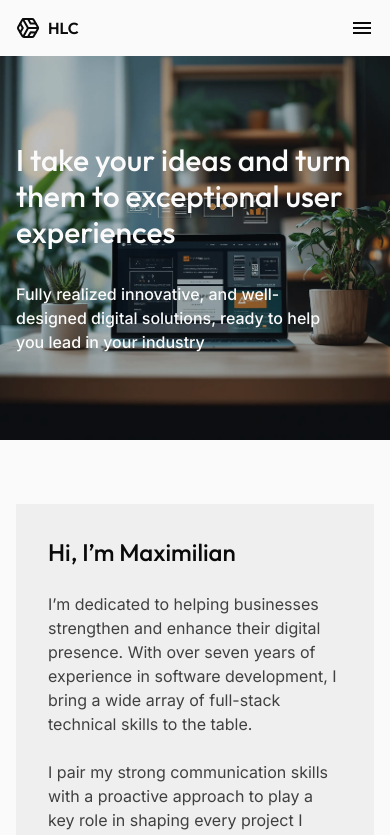
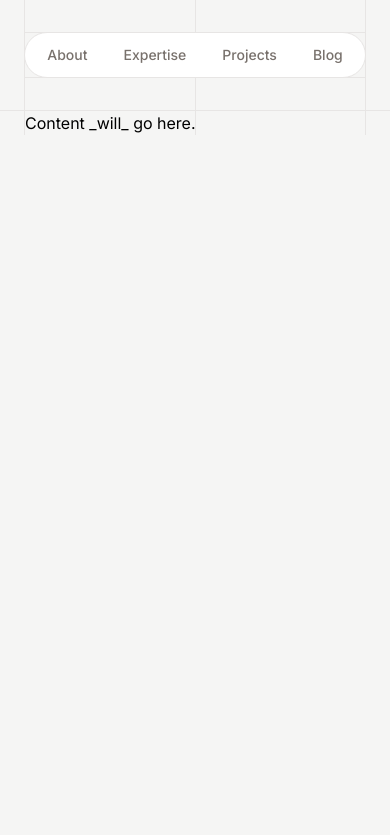
Before and after one commit to maxhves/hvesser-lewis-consulting-site, a Next.js app: page / in a window 390 px wide. Shown: the top 835 px of the page. Built offline with nearby package versions, Linux system fonts and the light colour scheme.

Commit message:
Updated navigation bar.

```diff
--- a/src/app/home/components/home-footer.tsx
+++ b/src/app/home/components/common/footer.tsx
@@ -29,7 +29,7 @@ const siteLinks = [
 
 //region Entry
 
-export default function HomeFooter() {
+export default function Footer() {
   return (
     <footer className="bg-neutral-50">
       <ContentContainer className="py-16">
--- a/src/app/home/components/home-navigation-bar.tsx
+++ /dev/null
@@ -1,74 +0,0 @@
-'use client'
-import React, { useState } from 'react'
-import {
-  NavigationBar,
-  NavigationBarActionLink,
-  NavigationBarContent,
-  NavigationBarDrawer,
-  NavigationBarDrawerLink,
-  NavigationBarDrawerTriggerButton,
-  NavigationBarHomeLink,
-  NavigationBarHomeLinkLabel,
-  NavigationBarMenu,
-  NavigationBarMenuLink,
-} from '@/components/ui/navigation-bar'
-import HomeNavLink from '@/app/home/data/navigation/home-nav-link'
-import HvesserLewisConsultingLogo from '@/components/icon/hvesser-lewis-consulting-logo'
-
-//region Model
-
-const homeNavLinks: HomeNavLink[] = [HomeNavLink.About, HomeNavLink.Services, HomeNavLink.Portfolio, HomeNavLink.Blog]
-
-//endregion
-
-//region Entry
-
-export default function HomeNavigationBar() {
-  const [drawerOpen, setDrawerOpen] = useState(false)
-
-  function toggleDrawer() {
-    drawerOpen ? closeDrawer() : openDrawer()
-  }
-
-  function closeDrawer() {
-    setDrawerOpen(false)
-  }
-
-  function openDrawer() {
-    setDrawerOpen(true)
-  }
-
-  return (
-    <NavigationBar>
-      <NavigationBarContent>
-        <NavigationBarHomeLink onClick={closeDrawer}>
-          <HvesserLewisConsultingLogo className="size-6 text-neutral-950" />
-          <NavigationBarHomeLinkLabel>
-            <span className="hidden md:block">Hvesser-Lewis Consulting</span>
-            <span className="block font-semibold md:hidden">HLC</span>
-          </NavigationBarHomeLinkLabel>
-        </NavigationBarHomeLink>
-
-        <NavigationBarMenu>
-          {homeNavLinks.map((link: HomeNavLink) => (
-            <NavigationBarMenuLink key={link.label} href={link.href}>
-              {link.label}
-            </NavigationBarMenuLink>
-          ))}
-        </NavigationBarMenu>
-
-        <NavigationBarDrawerTriggerButton open={drawerOpen} onClick={toggleDrawer} />
-      </NavigationBarContent>
-
-      <NavigationBarDrawer open={drawerOpen}>
-        {homeNavLinks.map((link: HomeNavLink) => (
-          <NavigationBarDrawerLink key={link.label} href={link.href} onClick={closeDrawer}>
-            {link.label}
-          </NavigationBarDrawerLink>
-        ))}
-      </NavigationBarDrawer>
-    </NavigationBar>
-  )
-}
-
-//endregion
--- /dev/null
+++ b/src/app/home/components/navigation/home-navigation-bar.tsx
@@ -0,0 +1,43 @@
+import NavigationBar from '@/components/ui/navigation-bar'
+import { HomeNavigationButton } from '@/app/home/components/navigation/home-navigation-button'
+
+//region Navigation Links
+
+const navigationLinks = [
+  {
+    label: 'About',
+    href: '/#about',
+  },
+  {
+    label: 'Expertise',
+    href: '/#expertise',
+  },
+  {
+    label: 'Projects',
+    href: '/#projects',
+  },
+  {
+    label: 'Blog',
+    href: '/blog',
+  },
+]
+
+//endregion
+
+export default function HomeNavigationBar() {
+  return (
+    <NavigationBar>
+      <div className="flex w-full justify-center border-y border-stone-200">
+        <div className="border-x border-stone-200">
+          <div className="-m-px flex items-center gap-1 rounded-full border border-stone-200 bg-white p-1.5">
+            {navigationLinks.map((link) => (
+              <HomeNavigationButton key={link.label} href={link.href}>
+                {link.label}
+              </HomeNavigationButton>
+            ))}
+          </div>
+        </div>
+      </div>
+    </NavigationBar>
+  )
+}
--- /dev/null
+++ b/src/app/home/components/navigation/home-navigation-button.tsx
@@ -0,0 +1,13 @@
+import { ReactNode } from 'react'
+import Link from 'next/link'
+
+export function HomeNavigationButton({ href, children }: { href: string; children: ReactNode }) {
+  return (
+    <Link
+      className="rounded-full bg-white px-4 py-1.5 text-sm font-medium text-stone-500 transition-colors hover:bg-stone-50 hover:text-stone-700"
+      href={href}
+    >
+      {children}
+    </Link>
+  )
+}
--- a/src/app/layout.tsx
+++ b/src/app/layout.tsx
@@ -4,31 +4,27 @@ import { Analytics } from '@vercel/analytics/react'
 import { inter } from './fonts'
 import './globals.css'
 import { clsx } from 'clsx'
-import HomeNavigationBar from '@/app/home/components/home-navigation-bar'
-import HomeFooter from '@/app/home/components/home-footer'
-
-//region Metadata
-
-export const metadata: Metadata = {
-  title: 'Hvesser-Lewis Consulting',
-  description: 'Full Stack Developer | Mobile Developer | Web Developer',
-}
-
-//endregion
-
-//region Entry
+import HomeNavigationBar from '@/app/home/components/navigation/home-navigation-bar'
+import Footer from '@/app/home/components/common/footer'
 
 export default function RootLayout({ children }: { children: React.ReactNode }) {
   return (
     <html lang="en">
-      <body id="home" className={clsx(inter.className, 'flex h-dvh flex-col bg-neutral-50 antialiased')}>
+      <body id="home" className={clsx(inter.className, 'flex h-dvh flex-col bg-stone-100 antialiased')}>
         <HomeNavigationBar />
         {children}
-        <HomeFooter />
+        {/*<HomeFooter />*/}
         <Analytics />
       </body>
     </html>
   )
 }
 
+//region Metadata
+
+export const metadata: Metadata = {
+  title: 'Maximilian Hvesser-Lewis | Full Stack & Mobile App Developer',
+  description: 'Full Stack, and Mobile App Developer based in Oslo, Norway',
+}
+
 //endregion
--- a/src/app/page.tsx
+++ b/src/app/page.tsx
@@ -1,20 +1,17 @@
 import AboutSection from '@/app/home/components/about/about-section'
 import IntroductionSection from '@/app/home/components/introduction/introduction-section'
 import PortfolioSection from '@/app/home/components/portfolio/portfolio-section'
-import ContactSection from '@/app/home/components/contact/contact-section'
 import ServicesSection from '@/app/home/components/services/services-section'
-
-//region Entry
+import { ContentContainerNew } from '@/components/ui/content-container'
 
 export default function Home() {
   return (
     <main className="flex-grow">
-      <IntroductionSection />
-      <AboutSection />
-      <ServicesSection />
-      <PortfolioSection />
+      {/*<IntroductionSection />*/}
+      {/*<AboutSection />*/}
+      {/*<ServicesSection />*/}
+      {/*<PortfolioSection />*/}
+      <ContentContainerNew>Content _will_ go here.</ContentContainerNew>
     </main>
   )
 }
-
-//endregion
--- a/src/components/ui/button.tsx
+++ b/src/components/ui/button.tsx
@@ -9,23 +9,22 @@ import { Button as HeadlessButton, type ButtonProps as HeadlessButtonProps } fro
 const styles = {
   base: [
     // Base
-    'relative isolate inline-flex items-center justify-center gap-x-2 rounded-sm text-sm',
-
-    // Sizing
-    'sm:text-sm/6',
+    'relative isolate inline-flex items-center justify-center gap-x-2 rounded-full text-sm',
 
     // Focus
     'focus:outline-none data-[focus]:outline data-[focus]:outline-2 data-[focus]:outline-offset-2 data-[focus]:outline-blue-500',
 
     // Disabled
     'data-[disabled]:opacity-50',
+
+    // Border
+    'border border-stone-200',
   ],
-  solid: ['text-neutral-50 bg-emerald-600 hover:bg-emerald-500 data-[disabled]:bg-emerald-700 font-semibold'],
-  plain: ['text-neutral-700 bg-transparent hover:bg-neutral-950/5 font-normal'],
-  accent: ['bg-neutral-50 hover:bg-neutral-200 text-emerald-600 font-semibold'],
+  solid: ['text-stone-800 bg-stone-100 hover:bg-stone-100/90 font-medium'],
+  plain: ['text-stone-800 bg-white hover:bg-white/90 font-medium'],
   sizes: {
     large: ['px-3.5 py-2.5'],
-    medium: ['px-3 py-2'],
+    medium: ['px-4 py-1.5'],
     small: ['px-2.5 py-1.5'],
   },
 }
@@ -35,23 +34,22 @@ const styles = {
 //region Base
 
 type ButtonProps = (
-  | { size?: keyof typeof styles.sizes; accent?: never; plain?: true }
-  | { size?: keyof typeof styles.sizes; accent?: true; plain?: never }
-  | { size?: keyof typeof styles.sizes; accent?: never; plain?: never }
+  | { size?: keyof typeof styles.sizes; plain?: true }
+  | { size?: keyof typeof styles.sizes; plain?: never }
 ) & { className?: string; children: React.ReactNode } & (
     | HeadlessButtonProps
     | React.ComponentPropsWithoutRef<typeof Link>
   )
 
 export const Button = React.forwardRef(function Button(
-  { size, accent, plain, className, children, ...props }: ButtonProps,
+  { size, plain, className, children, ...props }: ButtonProps,
   ref: React.ForwardedRef<HTMLElement>
 ) {
   let classes = clsx(
     outfit.className,
     className,
     styles.base,
-    accent ? styles.accent : plain ? styles.plain : styles.solid,
+    plain ? styles.plain : styles.solid,
     styles.sizes[size ?? 'medium']
   )
 
--- a/src/components/ui/content-container.tsx
+++ b/src/components/ui/content-container.tsx
@@ -1,7 +1,5 @@
-import React from 'react'
+import { ReactNode, CSSProperties } from 'react'
 import { clsx } from 'clsx'
-
-//region Implementation
 
 export default function ContentContainer({
   className,
@@ -9,8 +7,8 @@ export default function ContentContainer({
   children,
 }: {
   className?: string
-  style?: React.CSSProperties
-  children: React.ReactNode
+  style?: CSSProperties
+  children: ReactNode
 }) {
   return (
     <div className={clsx(className, 'flex w-full justify-center px-4 sm:px-8')} style={style}>
@@ -19,4 +17,20 @@ export default function ContentContainer({
   )
 }
 
-//endregion
+//TODO: Refactor old container with new
+export function ContentContainerNew({
+  outerClassName,
+  className,
+  children,
+}: {
+  outerClassName?: string
+  className?: string
+  children: ReactNode
+}) {
+  return (
+    <div className={clsx(outerClassName, 'relative flex justify-center px-6 md:px-8')}>
+      <div className="absolute inset-y-0 left-1/2 z-0 w-px bg-stone-200"></div>
+      <div className={clsx(className, 'z-10 flex w-full max-w-6xl flex-col border-x border-stone-200')}>{children}</div>
+    </div>
+  )
+}
--- a/src/components/ui/navigation-bar.tsx
+++ b/src/components/ui/navigation-bar.tsx
@@ -1,129 +1,12 @@
-import React from 'react'
-import { clsx } from 'clsx'
-import { Link } from '@/components/ui/link'
-import { outfit } from '@/app/fonts'
-import { Button } from '@/components/ui/button'
-import MenuIcon from '@/components/icon/menu-icon'
-import CloseIcon from '@/components/icon/close-icon'
+import { ReactNode } from 'react'
+import { ContentContainerNew } from '@/components/ui/content-container'
 
-//region Container
-
-export function NavigationBar({ children }: { children: React.ReactNode }) {
-  return <div className="mb-14">{children}</div>
-}
-
-export function NavigationBarContent({ children }: { children: React.ReactNode }) {
+export default function NavigationBar({ children }: { children: ReactNode }) {
   return (
-    <nav className="fixed top-0 z-10 h-14 w-full bg-neutral-50">
-      <div className="mx-auto flex h-full max-w-screen-2xl flex-col justify-center px-4 sm:px-6 lg:px-8">
-        <div className="relative h-9">{children}</div>
-      </div>
+    <nav className="w-full border-b border-stone-200">
+      <ContentContainerNew className="py-8">
+        <div className="flex h-full flex-row items-center justify-between">{children}</div>
+      </ContentContainerNew>
     </nav>
   )
 }
-
-//endregion
-
-//region Home
-
-export function NavigationBarHomeLink({ onClick, children }: { onClick: () => void; children: React.ReactNode }) {
-  return (
-    <Link href="/" onClick={onClick} className="absolute h-full content-center items-center">
-      <div className="flex gap-x-2">{children}</div>
-    </Link>
-  )
-}
-
-export function NavigationBarHomeLinkLabel({ children }: { children: React.ReactNode }) {
-  return <p className={clsx(outfit.className, 'text-text-lg font-medium text-neutral-950')}>{children}</p>
-}
-
-//endregion
-
-//region Menu
-
-export function NavigationBarMenu({ children }: { children: React.ReactNode }) {
-  return (
-    <div className="absolute end-1/2 start-1/2">
-      <div className="hidden items-center justify-center space-x-2 sm:flex">{children}</div>
-    </div>
-  )
-}
-
-export function NavigationBarMenuLink({ href, children }: { href: string; children: React.ReactNode }) {
-  return (
-    <Button plain={true} size="small" href={href}>
-      {children}
-    </Button>
-  )
-}
-
-export function NavigationBarActionLink({ href, children }: { href?: string; children: React.ReactNode }) {
-  return (
-    <div className="absolute end-0 hidden h-full items-center sm:flex">
-      <Button size="small" href={href}>
-        {children}
-      </Button>
-    </div>
-  )
-}
-
-//endregion
-
-//region Drawer
-
-export function NavigationBarDrawerTriggerButton({ open, onClick }: { open: boolean; onClick: () => void }) {
-  return (
-    <button className="absolute end-0 h-full sm:hidden" onClick={onClick}>
-      <div className="grid grid-cols-1 grid-rows-1 text-neutral-950">
-        <CloseIcon
-          className={clsx(
-            'size-6 transition-all duration-500 ease-in-out',
-            open ? 'rotate-0 opacity-100' : 'rotate-45 opacity-0'
-          )}
-          style={{ gridRow: 1, gridColumn: 1 }}
-        />
-        <MenuIcon
-          className={clsx(
-            'size-6 transition-all duration-500 ease-in-out',
-            open ? 'rotate-45 opacity-0' : 'rotate-0 opacity-100'
-          )}
-          style={{ gridRow: 1, gridColumn: 1 }}
-        />
-      </div>
-    </button>
-  )
-}
-
-export function NavigationBarDrawer({ children, open }: { children: React.ReactNode; open: boolean }) {
-  return (
-    <div className="pointer-events-none fixed z-[5] mt-14 w-full sm:hidden">
-      <nav
-        className={clsx(
-          open ? 'translate-y-0' : '-translate-y-72',
-          'pointer-events-auto flex flex-col gap-y-2 bg-slate-50 p-4 transition-transform duration-300 ease-in-out'
-        )}
-      >
-        {children}
-      </nav>
-    </div>
-  )
-}
-
-export function NavigationBarDrawerLink({
-  href,
-  onClick,
-  children,
-}: {
-  href: string
-  onClick: () => void
-  children: React.ReactNode
-}) {
-  return (
-    <Button plain={true} size="large" href={href} onClick={onClick}>
-      {children}
-    </Button>
-  )
-}
-
-//endregion
```
Also changed, not shown: src/app/home/data/navigation/home-nav-link.ts (deleted, +0 -12 lines).
